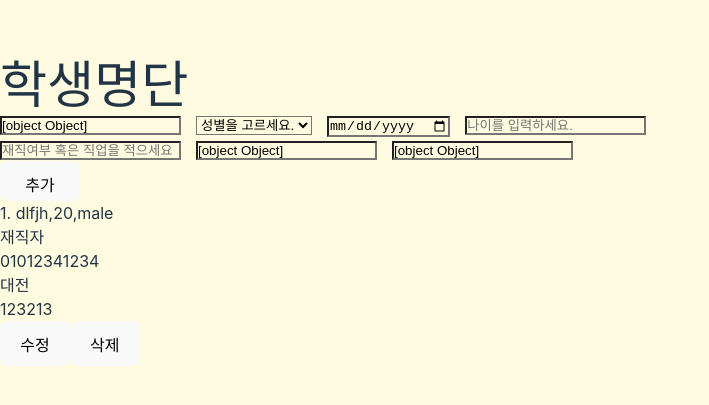
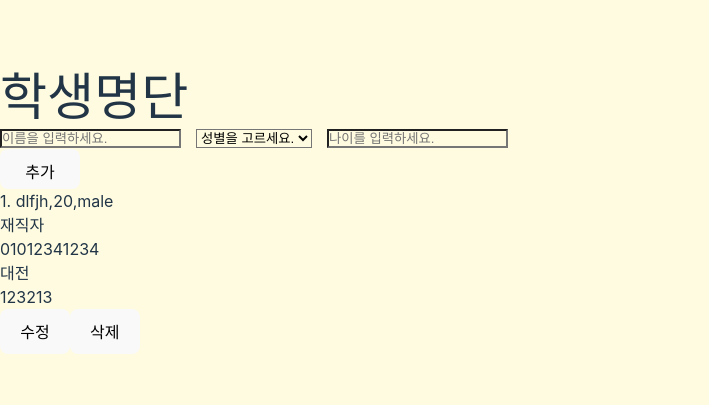
Before and after one commit to tmdtmddl/first-cms, a React (Vite) app: page / in a window 1280 px wide. Shown: the part 189-594 px from the top of the page, without its empty margins (0-709 px from the left). Built offline with nearby package versions, Linux system fonts and the light colour scheme.

Commit message:
input onChange  수정

```diff
--- a/src/Cmsform.jsx
+++ b/src/Cmsform.jsx
@@ -1,17 +1,16 @@
 import PropTypes from "prop-types";
 import { useState, useRef } from "react";
 import "./CmsForm.css";
-import person from "./";
 
 const CmsForm = ({ payload, cmsEdit, students, setStudents, onCancel }) => {
   const [student, setStudent] = useState(
     payload ?? {
       name: "",
-      age: 0,
+      Gender: "",
+      age: "",
       Address: "",
       regi: "",
       tel: "",
-      Gender: "",
       job: "",
     }
   );
@@ -19,7 +18,7 @@ const CmsForm = ({ payload, cmsEdit, students, setStudents, onCancel }) => {
   const ref = useRef(null);
 
   const onChange = (e) => {
-    setStudent(e.target.value);
+    setStudent((prev) => ({ ...prev, [e.target.name]: e.target.value }));
   };
 
   const onSubmit = (e) => {
@@ -56,46 +55,53 @@ const CmsForm = ({ payload, cmsEdit, students, setStudents, onCancel }) => {
         <div>
           <input
             type="text"
-            value={student}
+            value={student.name}
             onChange={onChange}
             ref={ref}
+            name="name"
             placeholder="이름을 입력하세요."
           />
         </div>
 
         <div>
-          <select name="">
+          <select
+            value={student.Gender}
+            onChange={onChange}
+            ref={ref}
+            name="Gender"
+          >
             <option value="GenderPick" hidden>
               성별을 고르세요.
             </option>
-            <option value="m">남성</option>
-            <option value="f">여성</option>
-            <option value="ex">기타</option>
+            <option value="남성">남성</option>
+            <option value="여성">여성</option>
+            <option value="기타">기타</option>
           </select>
         </div>
 
         <div>
           <input
-            type="date"
-            value={student}
+            name="age"
+            type="text"
+            value={student.age}
             onChange={onChange}
             ref={ref}
             placeholder="나이를 입력하세요."
           />
         </div>
 
-        <div>
+        {/* <div>
           <input
-            type="number"
+            type="text"
             value={student}
             onChange={onChange}
             ref={ref}
             placeholder="나이를 입력하세요."
           />
-        </div>
+        </div> */}
       </div>
 
-      <div id="downForm">
+      {/* <div id="downForm">
         <div>
           <input type="text" placeholder="재직여부 혹은 직업을 적으세요" />
         </div>
@@ -119,7 +125,7 @@ const CmsForm = ({ payload, cmsEdit, students, setStudents, onCancel }) => {
             placeholder="주소를 입력하세요."
           />
         </div>
-      </div>
+      </div> */}
 
       <button>{cmsEdit ? " 수정" : "추가"}</button>
       {cmsEdit && (
@@ -134,7 +140,7 @@ const CmsForm = ({ payload, cmsEdit, students, setStudents, onCancel }) => {
 export default CmsForm;
 
 CmsForm.propTypes = {
-  payload: PropTypes.string,
+  payload: PropTypes.object,
 
   cmsEdit: PropTypes.bool,
 
```
Also changed, not shown: src/ks.md (+2 -2 lines).
